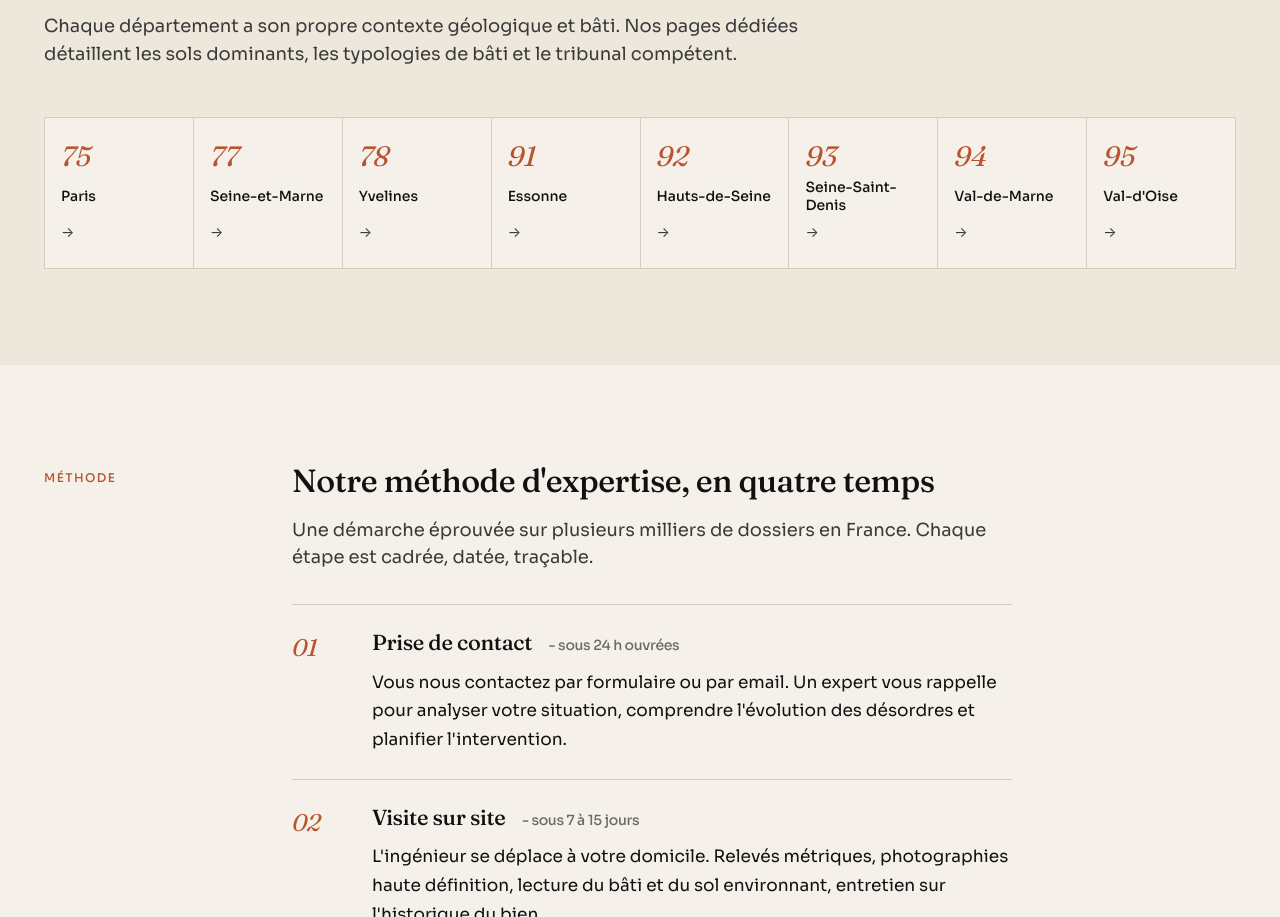
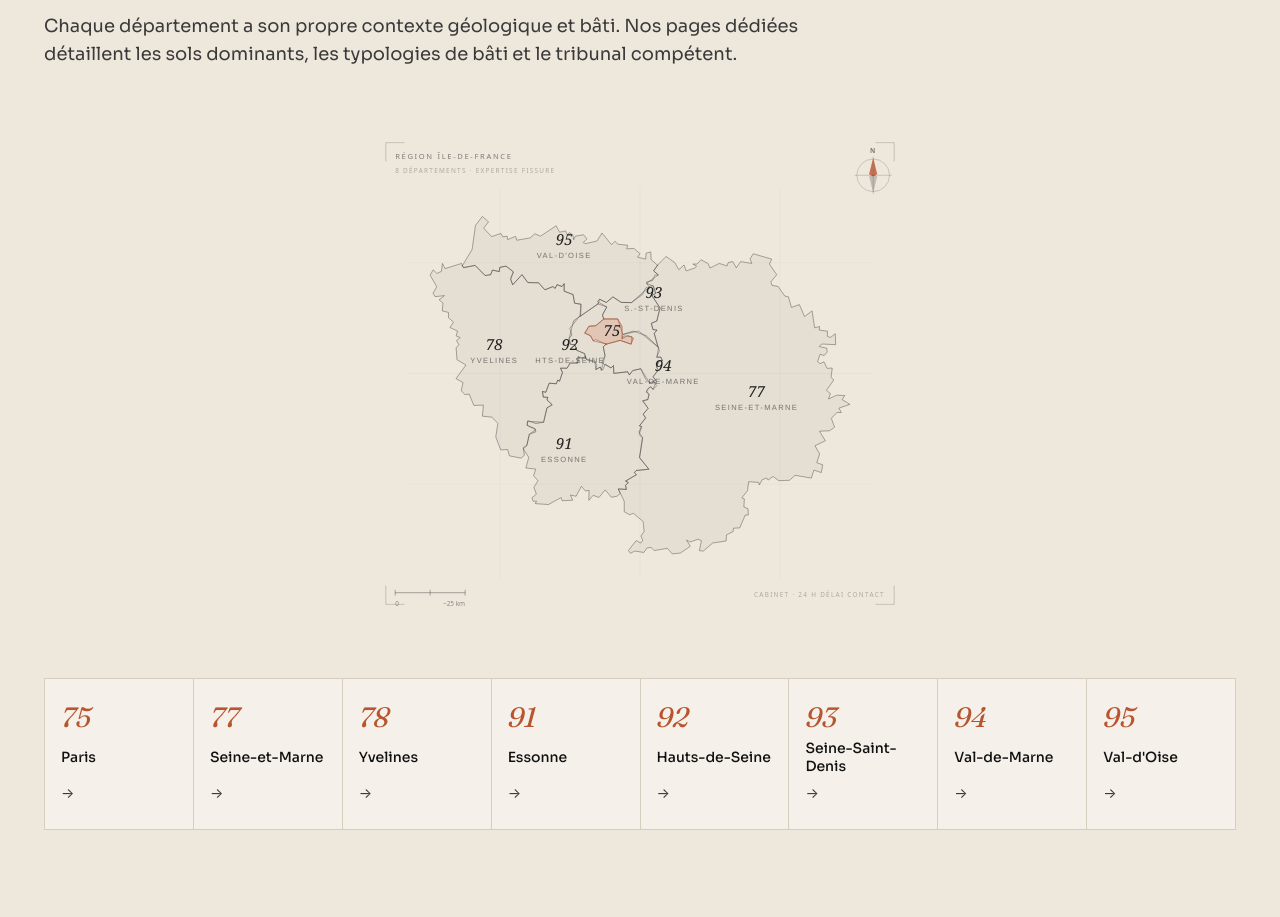
Before and after one commit to Oxyllium/fissure-idf, a plain HTML site: page index.html in a window 1280 px wide. Shown: the part 2772-3689 px from the top of the page. Drawn offline with Linux system fonts and the light colour scheme.

Commit message:
Carte IDF sur la home : variante claire pour fond cream
- Nouveau /assets/illustrations/carte-idf-light.svg : même silhouettes
  IGN que la version footer, palette inversée (graphite sur cream)
- Insertion dans la section #departements de index.html, au-dessus
  de la grille de cartes (la grille reste pour la navigation textuelle
  claire, la carte donne l'overview géographique)
- CSS .dept-map : max-width 560px, centré

Co-Authored-By: Claude Opus 4.7 (1M context) <noreply@anthropic.com>

```diff
--- a/css/components.css
+++ b/css/components.css
@@ -463,6 +463,18 @@
 
 /* --- CARTE PRESTATIONS --------------------------------------------------- */
 
+.dept-map {
+  max-width: 560px;
+  margin: 0 auto var(--s-7);
+  display: block;
+}
+.dept-map__svg {
+  width: 100%;
+  height: auto;
+  display: block;
+  pointer-events: auto;
+}
+
 .dept-grid {
   display: grid;
   grid-template-columns: repeat(2, 1fr);
--- a/index.html
+++ b/index.html
@@ -227,6 +227,9 @@
         <p class="lead" style="margin-top: var(--s-4); margin-bottom: var(--s-7);">
           Chaque département a son propre contexte géologique et bâti. Nos pages dédiées détaillent les sols dominants, les typologies de bâti et le tribunal compétent.
         </p>
+        <div class="dept-map" aria-label="Carte cliquable des 8 départements d'Île-de-France">
+          <object type="image/svg+xml" data="/assets/illustrations/carte-idf-light.svg" class="dept-map__svg" tabindex="-1"></object>
+        </div>
         <div class="dept-grid">
           <a class="dept-card" href="/75/">
             <span class="dept-card__num">75</span>
```
Also changed, not shown: assets/illustrations/carte-idf-light.svg (added).
